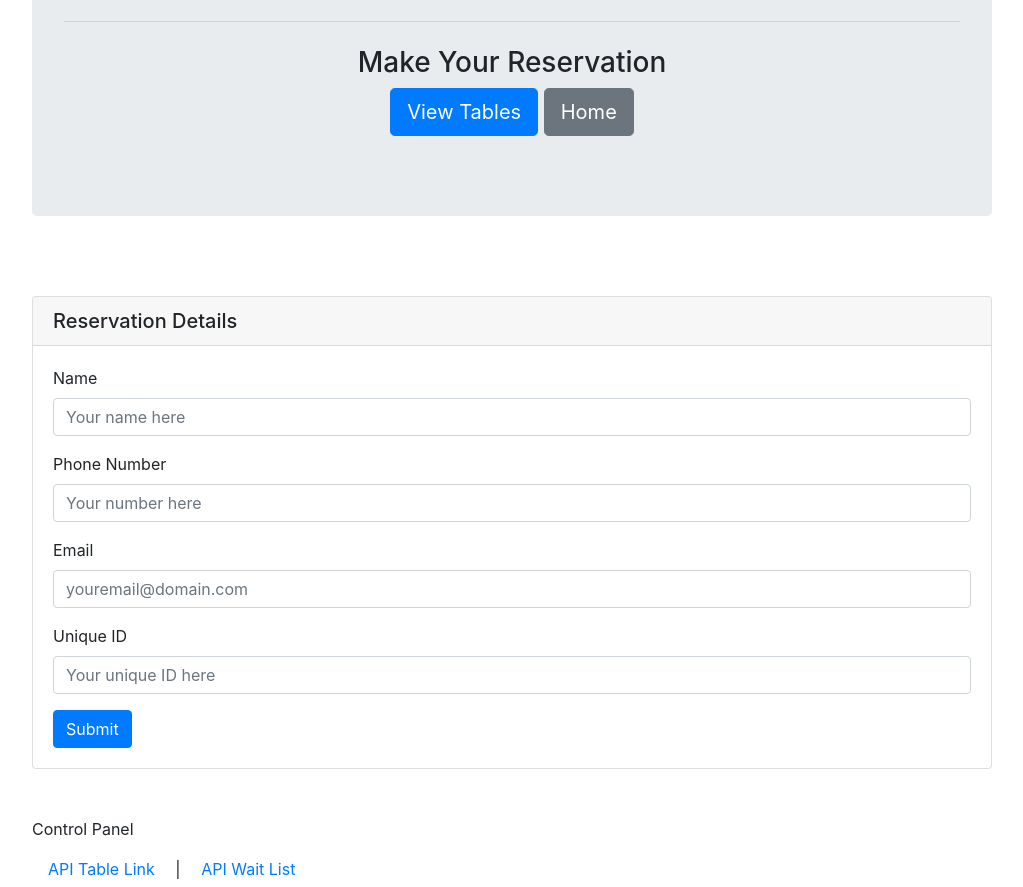
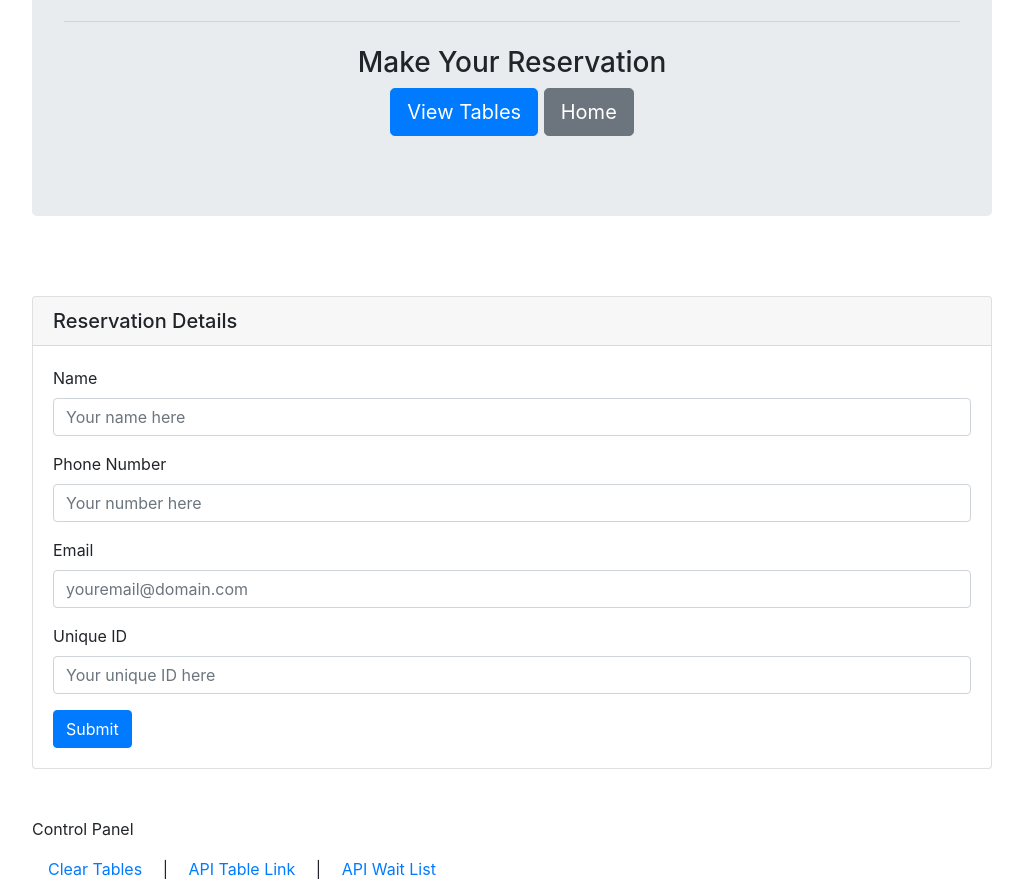
Before and after one commit to Sforzemon/Hot-restaurant, a website: page reservation.html in a window 1280 px wide. Shown: the part 134-1021 px from the top of the page, without its empty margins (128-1151 px from the left). Drawn offline with nearby package versions, Linux system fonts and the light colour scheme.

Commit message:
fixing footer

```diff
--- a/reservation.html
+++ b/reservation.html
@@ -49,10 +49,11 @@
       <br>
       <footer>
         <div class="footer w-75 mx-auto">
-            <p>Control Panel</p>
-           <a class="nav-link d-inline" href="#">API Table Link </a>|
-           <a class="nav-link d-inline" href="#"> API Wait List</a>
-        </div>
+          <p>Control Panel</p>
+          <a class="nav-link d-inline" href="#">Clear Tables </a>|
+         <a class="nav-link d-inline" href="#"> API Table Link </a>|
+         <a class="nav-link d-inline" href="#"> API Wait List</a>
+      </div>
     </footer>
 
 
```
Also changed, not shown: index.html (+2 -1 lines), tables.html (+2 -1 lines).
